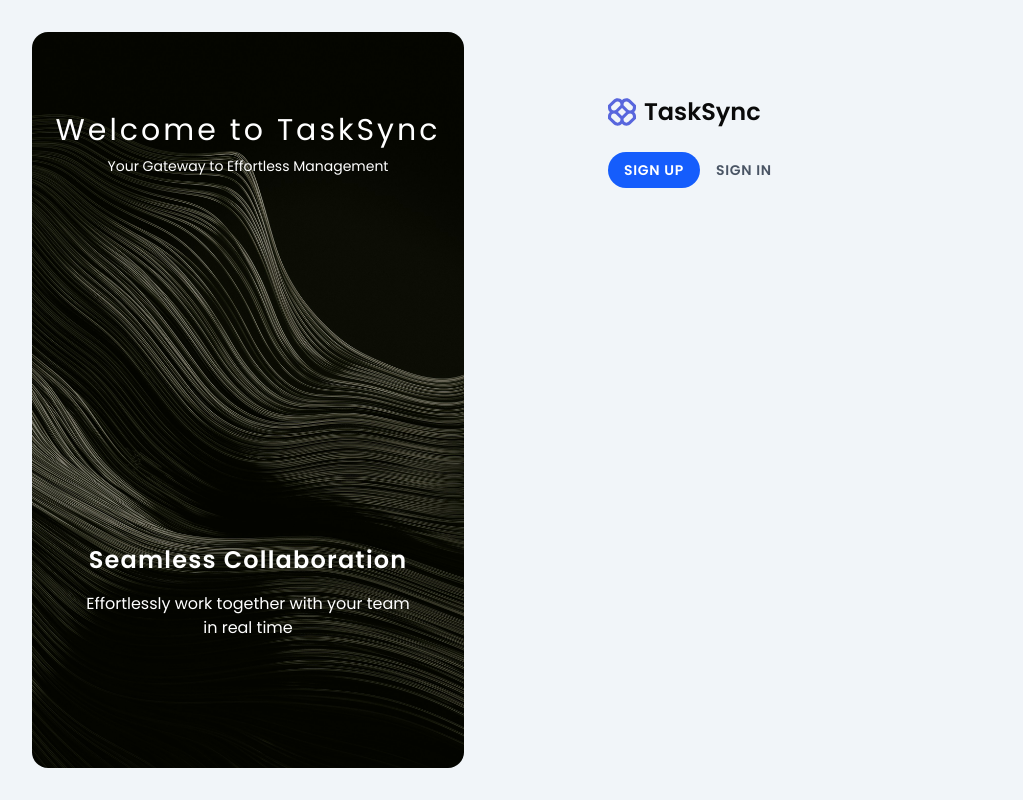
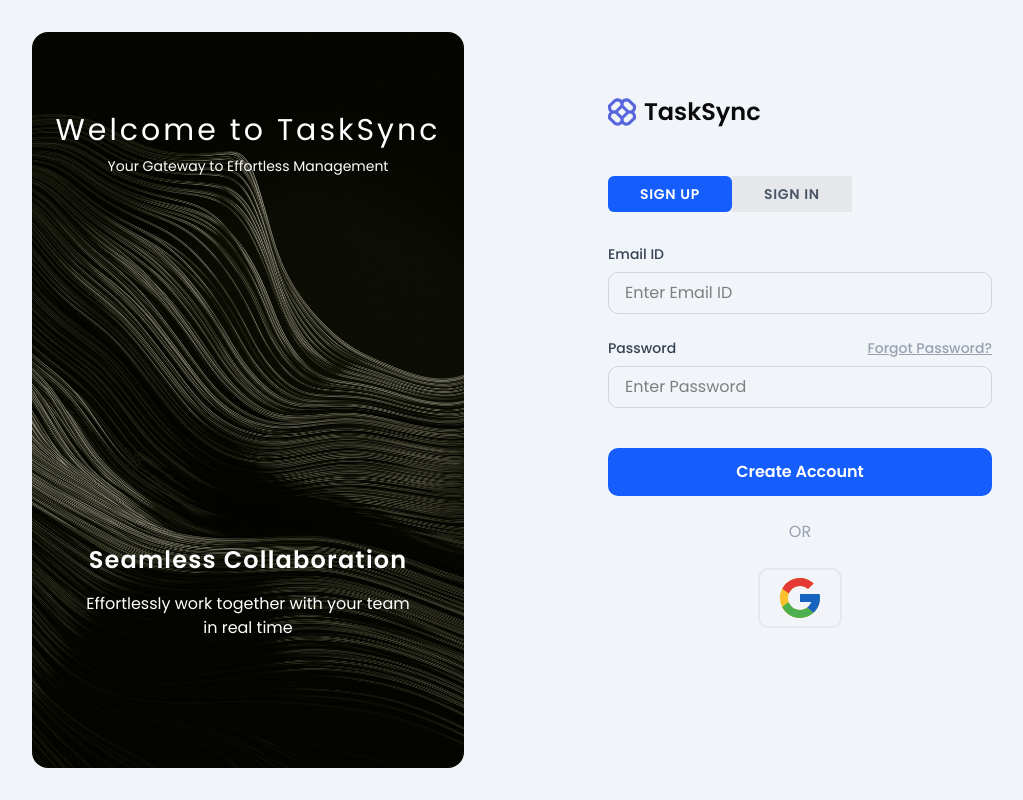
Before and after one commit to lihazinoob/TaskSync_Front_End, a React (Vite) app: page /register in a window 1280 px wide. Shown: the whole page, without its empty margins (64-1087 px from the left). Built offline with nearby package versions, Linux system fonts and the light colour scheme.

Commit message:
The design of SignUp Page is DOne

```diff
--- a/src/Components/Auth/AuthBody.tsx
+++ b/src/Components/Auth/AuthBody.tsx
@@ -1,11 +1,14 @@
 import CompanyLogo from "../../assets/CompanyLogo.svg";
 import { useState } from "react";
+import SignUpForm from "./SignUpForm";
+import LoginForm from "./LoginForm";
 export default function AuthBody() {
   // State to track which button is active
   const [activeTab, setActiveTab] = useState<"signup" | "signin">("signup");
 
   return (
     <>
+      {console.log(activeTab)}
       <div className="w-full max-w-md px-8 py-16">
         {/* Logo */}
         <div className="flex items-center justify-start mb-4 gap-2">
@@ -14,10 +17,10 @@
         </div>
 
         {/* Toggle Button */}
-        <div className="flex justify-start mt-6 ">
+        <div className="flex justify-start mt-12">
           <button
             onClick={() => setActiveTab("signup")}
-            className={`px-4 py-2 rounded-full font-semibold text-sm tracking-wider cursor-pointer ${
+            className={`px-8 py-2 rounded-sm font-semibold text-sm tracking-wider cursor-pointer ${
               activeTab === "signup"
                 ? "bg-blue-600 text-white"
                 : "bg-gray-200 text-gray-600"
@@ -27,7 +30,7 @@
           </button>
           <button
             onClick={() => setActiveTab("signin")}
-          className={`px-4 py-2 rounded-full font-semibold text-sm tracking-wider cusrpor-pointer${
+            className={`px-8 py-2  font-semibold text-sm tracking-wider cursor-pointer ${
               activeTab === "signin"
                 ? "bg-blue-600 text-white"
                 : "bg-gray-200 text-gray-600"
@@ -36,6 +39,11 @@
             SIGN IN
           </button>
         </div>
+
+        <div className="py-8">
+          {activeTab === "signup" ? <SignUpForm/> : <LoginForm/>}
+
+        </div>
       </div>
     </>
   );
--- /dev/null
+++ b/src/Components/Auth/LoginForm.tsx
@@ -0,0 +1,10 @@
+export default function LoginForm()
+{
+  return(
+    <>
+      <div>
+        This is Login Form
+      </div>
+    </>
+  );
+}
--- /dev/null
+++ b/src/Components/Auth/SignUpForm.tsx
@@ -0,0 +1,53 @@
+import GoogleIcon from "../../assets/GoogleIcon.svg";
+
+export default function SignUpForm() {
+  return (
+    <>
+      <div className="space-y-6">
+        {/* Email */}
+        <div>
+          <label className="block text-sm font-medium text-gray-700 mb-2">
+            Email ID
+          </label>
+          <input
+            type="email"
+            placeholder="Enter Email ID"
+            className="w-full px-4 py-2 border border-gray-300 rounded-lg focus:outline-none focus:ring-2 focus:ring-blue-500"
+          />
+        </div>
+        {/* Password */}
+        <div className="">
+          <div className="flex flex-row justify-between mb-2">
+            <label className="block text-sm font-medium text-gray-700 ">
+              Password
+            </label>
+            <label className="block text-sm font-medium text-gray-400">
+              <u>Forgot Password?</u>
+            </label>
+          </div>
+
+          <input
+            type="password"
+            placeholder="Enter Password"
+            className="w-full px-4 py-2 border border-gray-300 rounded-lg focus:outline-none focus:ring-2 focus:ring-blue-500"
+          />
+        </div>
+
+        {/* Create Account Button */}
+        <button className="w-full bg-blue-600 text-white py-3 rounded-lg font-semibold hover:bg-blue-700 transition cursor-pointer mt-4">
+          Create Account
+        </button>
+
+        <div className="items-center justify-center flex text-gray-400">OR</div>
+
+        {/* Google Icon */}
+
+        <div className="flex flex-row items-center justify-center">
+          <div className="border-2 border-slate-200 px-4 py-1 rounded-lg cursor-pointer">
+            <img src={GoogleIcon} alt="icon-google" />
+          </div>
+        </div>
+      </div>
+    </>
+  );
+}
```
Also changed, not shown: src/assets/GoogleIcon.svg (added). Lines whose indentation alone changed are shown as unchanged.
